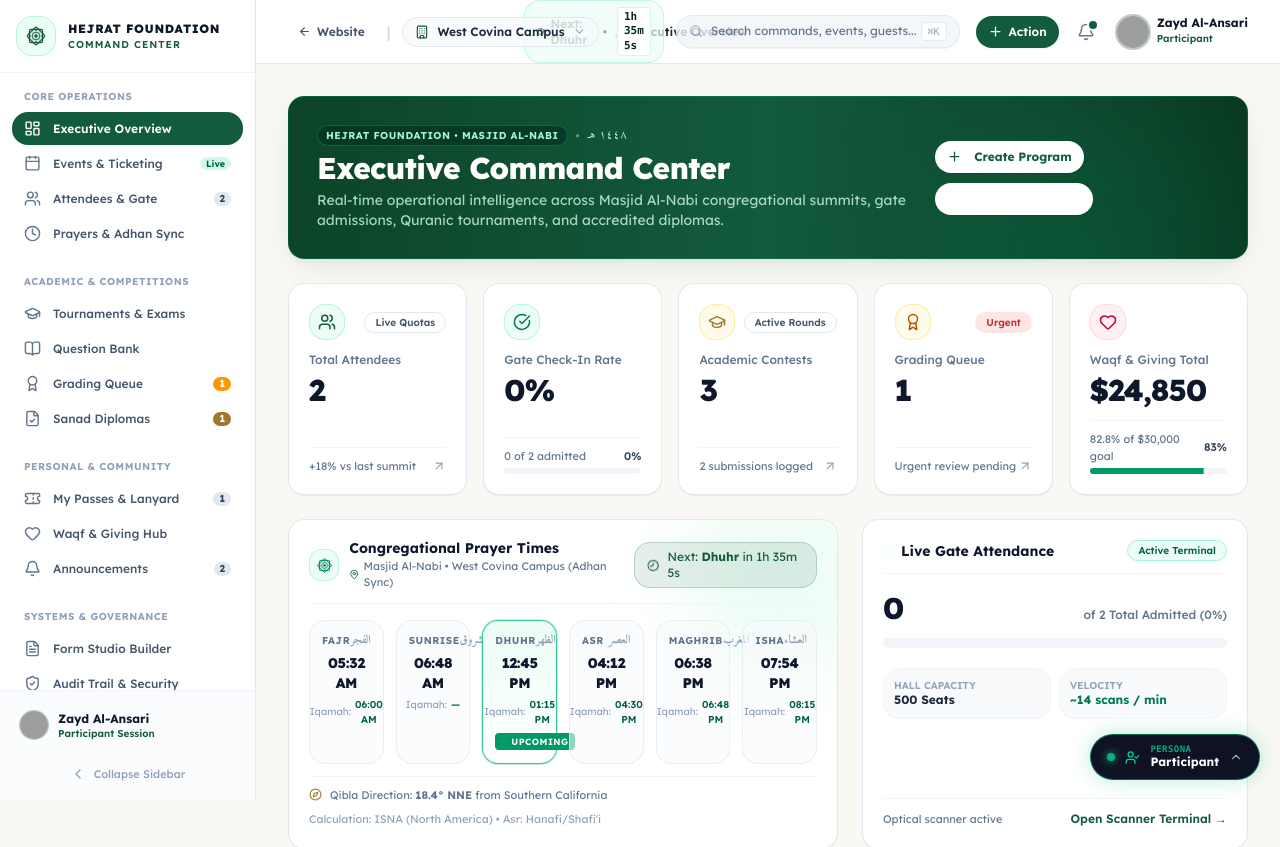
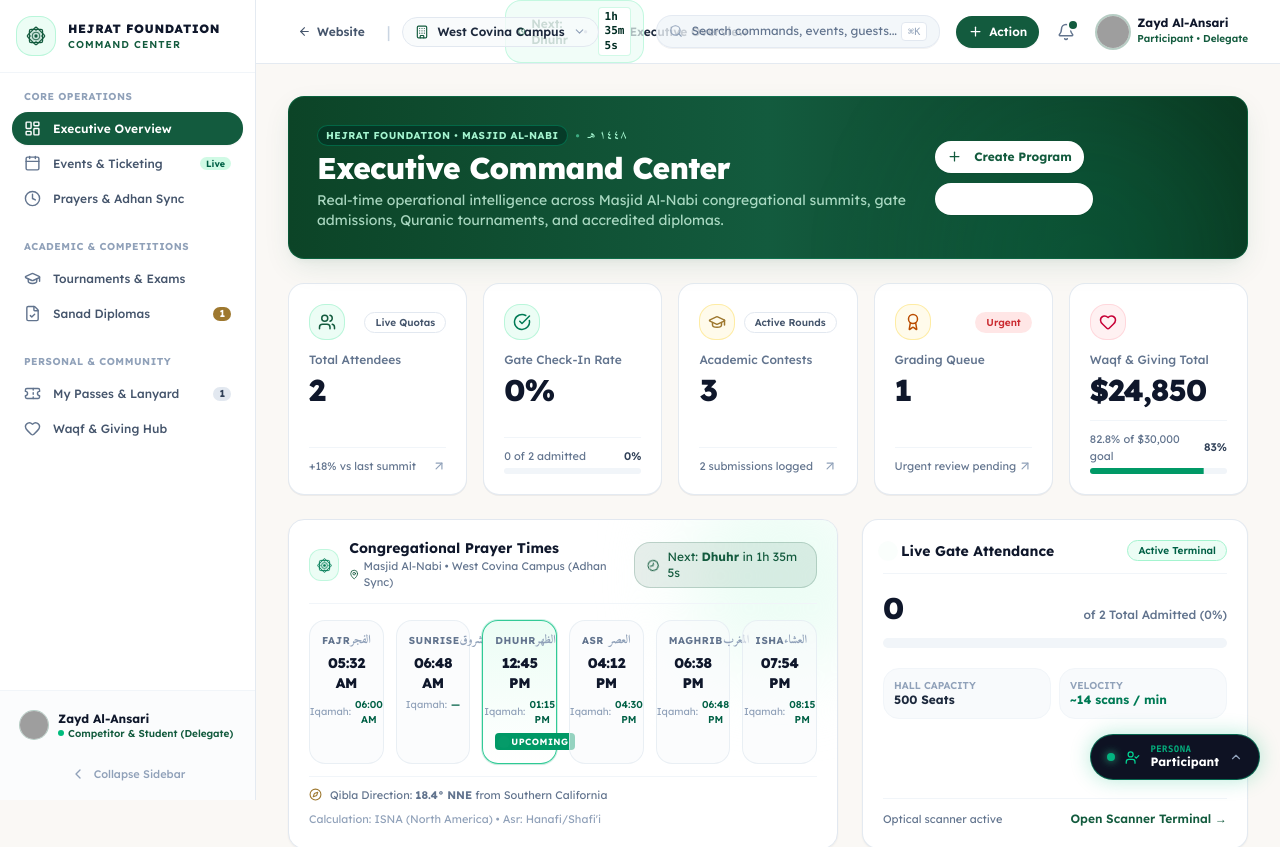
Before and after one commit to FuadTesfaye/ilmflow-state, a Next.js app: page /dashboard in a window 1280 px wide. Shown: the top 847 px of the page. Built offline with nearby package versions, Linux system fonts and the light colour scheme; grey boxes are pictures that could not be loaded.

Commit message:
feat(rbac): enforce role filtering across sidebar, topbar quick actions, and mobile nav (Batch 2/3)

```diff
--- a/src/components/dashboard/EnterpriseSidebar.tsx
+++ b/src/components/dashboard/EnterpriseSidebar.tsx
@@ -1,9 +1,11 @@
 'use client';
 
-import React from 'react';
+import React, { useMemo } from 'react';
 import Link from 'next/link';
 import { usePathname } from 'next/navigation';
 import { useApp } from '../../context/AppContext';
+import { Role } from '../../types';
+import { Permission } from '../../lib/permissions/rbac';
 import { IslamicStarEmblem } from '../common/IslamicPattern';
 import {
   LayoutDashboard,
@@ -48,6 +50,8 @@ interface SidebarNavItem {
   badge?: string;
   count?: number;
   countVariant?: 'urgent' | 'normal' | 'gold';
+  permission?: Permission;
+  allowedRoles?: Role[];
 }
 
 interface SidebarNavGroup {
@@ -64,7 +68,16 @@ export const EnterpriseSidebar: React.FC<EnterpriseSidebarProps> = ({
   setMobileOpen
 }) => {
   const pathname = usePathname();
-  const { currentUser, manualSubmissions, registrations, certificates, announcements } = useApp();
+  const {
+    currentUser,
+    can,
+    isTabPermitted,
+    currentRoleMeta,
+    manualSubmissions,
+    registrations,
+    certificates,
+    announcements
+  } = useApp();
 
   const pendingGradingCount = manualSubmissions.filter((s) => s.status === 'pending_review').length;
   const activeRegistrationsCount = registrations.filter((r) => r.status === 'checked_in' || r.status === 'approved' || r.status === 'submitted').length;
@@ -93,6 +106,7 @@ export const EnterpriseSidebar: React.FC<EnterpriseSidebarProps> = ({
           label: 'Attendees & Gate',
           icon: Users,
           isTab: true,
+          permission: 'attendance:view',
           count: activeRegistrationsCount
         },
         {
@@ -110,19 +124,22 @@ export const EnterpriseSidebar: React.FC<EnterpriseSidebarProps> = ({
           id: 'competitions',
           label: 'Tournaments & Exams',
           icon: GraduationCap,
-          isTab: true
+          isTab: true,
+          allowedRoles: ['superadmin', 'admin', 'judge', 'participant', 'parent']
         },
         {
           id: 'questions',
           label: 'Question Bank',
           icon: BookOpen,
-          isTab: true
+          isTab: true,
+          permission: 'question:view'
         },
         {
           id: 'grading',
           label: 'Grading Queue',
           icon: Award,
           isTab: true,
+          permission: 'submission:grade',
           count: pendingGradingCount,
           countVariant: pendingGradingCount > 0 ? 'urgent' : 'normal'
         },
@@ -131,6 +148,7 @@ export const EnterpriseSidebar: React.FC<EnterpriseSidebarProps> = ({
           label: 'Sanad Diplomas',
           icon: FileCheck,
           isTab: true,
+          allowedRoles: ['superadmin', 'admin', 'judge', 'participant', 'parent'],
           count: myCertificatesCount > 0 ? myCertificatesCount : undefined,
           countVariant: 'gold'
         }
@@ -144,6 +162,7 @@ export const EnterpriseSidebar: React.FC<EnterpriseSidebarProps> = ({
           label: 'My Passes & Lanyard',
           icon: Ticket,
           isTab: true,
+          allowedRoles: ['superadmin', 'admin', 'judge', 'staff', 'participant', 'parent'],
           count: myRegistrationsCount > 0 ? myRegistrationsCount : undefined
         },
         {
@@ -168,29 +187,53 @@ export const EnterpriseSidebar: React.FC<EnterpriseSidebarProps> = ({
           id: 'forms',
           label: 'Form Studio Builder',
           icon: FileText,
-          isTab: true
+          isTab: true,
+          permission: 'event:create'
         },
         {
           id: 'audit-logs',
           label: 'Audit Trail & Security',
           icon: ShieldCheck,
-          href: '/admin/audit-logs'
+          href: '/admin/audit-logs',
+          permission: 'audit:view'
         },
         {
           id: 'analytics',
           label: 'Psychometrics & Data',
           icon: BarChart3,
-          href: '/admin/analytics'
+          href: '/admin/analytics',
+          permission: 'analytics:view'
         },
         {
           id: 'settings',
           label: 'System Settings',
           icon: Settings,
-          isTab: true
+          isTab: true,
+          permission: 'settings:view'
         }
       ]
     }
   ];
+
+  const visibleNavGroups = useMemo(() => {
+    return navGroups
+      .map((group) => ({
+        ...group,
+        items: group.items.filter((item) => {
+          if (item.allowedRoles && !item.allowedRoles.includes(currentUser.role)) {
+            return false;
+          }
+          if (item.permission && !can(item.permission)) {
+            return false;
+          }
+          if (item.isTab && !isTabPermitted(item.id)) {
+            return false;
+          }
+          return true;
+        })
+      }))
+      .filter((group) => group.items.length > 0);
+  }, [navGroups, currentUser.role, can, isTabPermitted]);
 
   const handleItemClick = (item: any) => {
     if (item.isTab && onSelectTab) {
@@ -231,7 +274,7 @@ export const EnterpriseSidebar: React.FC<EnterpriseSidebarProps> = ({
 
       {/* Navigation Group Items */}
       <div className="flex-1 overflow-y-auto px-3 py-4 space-y-6">
-        {navGroups.map((group, gIdx) => (
+        {visibleNavGroups.map((group, gIdx) => (
           <div key={gIdx} className="space-y-1">
             {!isCollapsed && (
               <h4 className="px-3 text-[10px] font-bold text-slate-400 uppercase tracking-wider mb-2">
@@ -327,8 +370,9 @@ export const EnterpriseSidebar: React.FC<EnterpriseSidebarProps> = ({
           {!isCollapsed && (
             <div className="flex flex-col min-w-0 flex-1 text-left">
               <span className="text-xs font-bold text-slate-900 truncate">{currentUser.name}</span>
-              <span className="text-[10px] text-[#135B3E] font-semibold truncate capitalize">
-                {currentUser.role} Session
+              <span className="text-[10px] text-[#135B3E] font-semibold truncate capitalize flex items-center gap-1">
+                <span className="w-1.5 h-1.5 rounded-full bg-emerald-500 inline-block shrink-0" />
+                <span className="truncate">{currentRoleMeta.label} ({currentRoleMeta.badge})</span>
               </span>
             </div>
           )}
--- a/src/components/dashboard/EnterpriseTopbar.tsx
+++ b/src/components/dashboard/EnterpriseTopbar.tsx
@@ -25,7 +25,11 @@ import {
   Shield,
   UserCheck,
   ArrowLeft,
-  QrCode
+  QrCode,
+  ShieldAlert,
+  Users,
+  Ticket,
+  Eye
 } from 'lucide-react';
 
 interface EnterpriseTopbarProps {
@@ -41,7 +45,7 @@ export const EnterpriseTopbar: React.FC<EnterpriseTopbarProps> = ({
   onQuickAction,
   currentTabName = 'Overview'
 }) => {
-  const { currentUser, switchRole, announcements } = useApp();
+  const { currentUser, switchRole, announcements, can, currentRoleMeta } = useApp();
   const [selectedBranch, setSelectedBranch] = useState<'West Covina Campus' | 'Madinah Virtual Hub'>('West Covina Campus');
   const [notifOpen, setNotifOpen] = useState(false);
 
@@ -143,24 +147,52 @@ export const EnterpriseTopbar: React.FC<EnterpriseTopbarProps> = ({
             </Button>
           }
         >
-          <DropdownMenuLabel>Create &amp; Dispatch</DropdownMenuLabel>
+          <DropdownMenuLabel>Contextual Actions</DropdownMenuLabel>
+          {can('event:create') && (
             <DropdownMenuItem onClick={() => onQuickAction('create-event')}>
               <Calendar size={14} className="text-emerald-700" />
               <span>New Community Event</span>
             </DropdownMenuItem>
+          )}
+          {can('question:create') && (
             <DropdownMenuItem onClick={() => onQuickAction('add-question')}>
               <FileText size={14} className="text-emerald-700" />
               <span>Add Question to Bank</span>
             </DropdownMenuItem>
+          )}
+          {can('announcement:create') && (
             <DropdownMenuItem onClick={() => onQuickAction('new-announcement')}>
               <Bell size={14} className="text-emerald-700" />
               <span>Broadcast Announcement</span>
             </DropdownMenuItem>
+          )}
+          {can('submission:grade') && (
+            <DropdownMenuItem onClick={() => onQuickAction('grade-next')}>
+              <Award size={14} className="text-amber-600" />
+              <span>Grade Next Submission</span>
+            </DropdownMenuItem>
+          )}
+          {can('attendance:scan') && (
+            <DropdownMenuItem onClick={() => onQuickAction('scan-gate')}>
+              <QrCode size={14} className="text-blue-600" />
+              <span>Gate Optical Scanner</span>
+            </DropdownMenuItem>
+          )}
+          {can('pass:view_own') && (
+            <DropdownMenuItem onClick={() => onQuickAction('view-passes')}>
+              <Ticket size={14} className="text-purple-600" />
+              <span>My Delegate Pass</span>
+            </DropdownMenuItem>
+          )}
+          {can('registration:export') && (
+            <>
               <DropdownMenuSeparator />
               <DropdownMenuItem onClick={() => onQuickAction('export-csv')}>
                 <Download size={14} className="text-slate-600" />
                 <span>Export Attendees (CSV)</span>
               </DropdownMenuItem>
+            </>
+          )}
         </DropdownMenu>
 
         {/* Notifications Popover */}
@@ -215,24 +247,31 @@ export const EnterpriseTopbar: React.FC<EnterpriseTopbarProps> = ({
               <div className="hidden xl:flex flex-col text-left">
                 <span className="text-xs font-bold text-slate-900 leading-none">{currentUser.name}</span>
                 <span className="text-[10px] text-[#135B3E] font-semibold capitalize mt-0.5">
-                  {currentUser.role}
+                  {currentUser.role} • {currentRoleMeta.badge}
                 </span>
               </div>
             </div>
           }
         >
-          <DropdownMenuLabel>Simulation Persona Switcher</DropdownMenuLabel>
+          <DropdownMenuLabel>Active Persona Switcher</DropdownMenuLabel>
+          <DropdownMenuItem onClick={() => switchRole('superadmin')}>
+            <ShieldAlert size={14} className="text-amber-700" />
+            <div className="flex flex-col">
+              <span className="font-semibold">Super Administrator</span>
+              <span className="text-[10px] text-slate-400">Supreme governance &amp; audit</span>
+            </div>
+          </DropdownMenuItem>
           <DropdownMenuItem onClick={() => switchRole('admin')}>
             <Shield size={14} className="text-emerald-700" />
             <div className="flex flex-col">
-              <span className="font-semibold">Super Administrator</span>
-              <span className="text-[10px] text-slate-400">Full operations &amp; settings</span>
+              <span className="font-semibold">Platform Administrator</span>
+              <span className="text-[10px] text-slate-400">Events, exams &amp; admissions</span>
             </div>
           </DropdownMenuItem>
           <DropdownMenuItem onClick={() => switchRole('judge')}>
             <Award size={14} className="text-[#9E782F]" />
             <div className="flex flex-col">
-              <span className="font-semibold">Scholar / Judge</span>
+              <span className="font-semibold">Scholar Adjudicator</span>
               <span className="text-[10px] text-slate-400">Grading rubric workstation</span>
             </div>
           </DropdownMenuItem>
@@ -244,10 +283,24 @@ export const EnterpriseTopbar: React.FC<EnterpriseTopbarProps> = ({
             </div>
           </DropdownMenuItem>
           <DropdownMenuItem onClick={() => switchRole('participant')}>
-            <Sparkles size={14} className="text-purple-600" />
+            <UserCheck size={14} className="text-purple-600" />
             <div className="flex flex-col">
-              <span className="font-semibold">Attendee / Contestant</span>
+              <span className="font-semibold">Attendee / Competitor</span>
               <span className="text-[10px] text-slate-400">Passes &amp; certificates hub</span>
+            </div>
+          </DropdownMenuItem>
+          <DropdownMenuItem onClick={() => switchRole('parent')}>
+            <Users size={14} className="text-indigo-600" />
+            <div className="flex flex-col">
+              <span className="font-semibold">Family Guardian</span>
+              <span className="text-[10px] text-slate-400">Dependent badges &amp; sanads</span>
+            </div>
+          </DropdownMenuItem>
+          <DropdownMenuItem onClick={() => switchRole('visitor')}>
+            <Eye size={14} className="text-slate-600" />
+            <div className="flex flex-col">
+              <span className="font-semibold">Public Community Visitor</span>
+              <span className="text-[10px] text-slate-400">Public program catalog</span>
             </div>
           </DropdownMenuItem>
           <DropdownMenuSeparator />
--- a/src/components/dashboard/MobileBottomNav.tsx
+++ b/src/components/dashboard/MobileBottomNav.tsx
@@ -9,7 +9,9 @@ import {
   QrCode,
   Award,
   Menu,
-  GraduationCap
+  GraduationCap,
+  FileCheck,
+  Heart
 } from 'lucide-react';
 
 interface MobileBottomNavProps {
@@ -23,63 +25,68 @@ export const MobileBottomNav: React.FC<MobileBottomNavProps> = ({
   onSelectTab,
   onOpenMenu
 }) => {
-  const { currentUser, manualSubmissions, registrations } = useApp();
+  const { currentUser, manualSubmissions, registrations, certificates } = useApp();
 
   const pendingGradingCount = manualSubmissions.filter((s) => s.status === 'pending_review').length;
-  const activeRegistrationsCount = registrations.filter((r) => r.status === 'checked_in').length;
+  const activeRegistrationsCount = registrations.filter((r) => r.status === 'checked_in' || r.status === 'approved').length;
+  const myCertificatesCount = certificates.filter(
+    (c) => c.recipientEmail === currentUser.email || c.recipientName.toLowerCase().includes(currentUser.name.toLowerCase().split(' ')[0])
+  ).length;
 
-  const getActionItem = () => {
-    if (currentUser.role === 'judge') {
-      return {
-        id: 'grading',
-        label: 'Adjudicate',
-        icon: Award,
-        badge: pendingGradingCount > 0 ? pendingGradingCount : undefined
-      };
+  const getNavItems = () => {
+    switch (currentUser.role) {
+      case 'judge':
+        return [
+          { id: 'overview', label: 'Overview', icon: LayoutDashboard },
+          { id: 'grading', label: 'Adjudicate', icon: Award, badge: pendingGradingCount > 0 ? pendingGradingCount : undefined },
+          { id: 'competitions', label: 'Exams', icon: GraduationCap },
+          { id: 'certificates', label: 'Sanads', icon: FileCheck }
+        ];
+
+      case 'staff':
+        return [
+          { id: 'overview', label: 'Overview', icon: LayoutDashboard },
+          { id: 'registrations', label: 'Gate Scan', icon: QrCode, badge: activeRegistrationsCount > 0 ? activeRegistrationsCount : undefined },
+          { id: 'events', label: 'Events', icon: Calendar },
+          { id: 'passes', label: 'Staff Pass', icon: Ticket }
+        ];
+
+      case 'participant':
+        return [
+          { id: 'overview', label: 'Overview', icon: LayoutDashboard },
+          { id: 'passes', label: 'My Passes', icon: Ticket },
+          { id: 'competitions', label: 'Exams', icon: GraduationCap },
+          { id: 'certificates', label: 'My Sanads', icon: FileCheck, badge: myCertificatesCount > 0 ? myCertificatesCount : undefined }
+        ];
+
+      case 'parent':
+        return [
+          { id: 'overview', label: 'Overview', icon: LayoutDashboard },
+          { id: 'passes', label: 'Family Pass', icon: Ticket },
+          { id: 'certificates', label: 'Sanads', icon: FileCheck },
+          { id: 'events', label: 'Events', icon: Calendar }
+        ];
+
+      case 'visitor':
+        return [
+          { id: 'overview', label: 'Overview', icon: LayoutDashboard },
+          { id: 'events', label: 'Events', icon: Calendar },
+          { id: 'giving', label: 'Waqf', icon: Heart }
+        ];
+
+      case 'admin':
+      case 'superadmin':
+      default:
+        return [
+          { id: 'overview', label: 'Overview', icon: LayoutDashboard },
+          { id: 'events', label: 'Events', icon: Calendar },
+          { id: 'registrations', label: 'Gate', icon: QrCode },
+          { id: 'grading', label: 'Grading', icon: Award, badge: pendingGradingCount > 0 ? pendingGradingCount : undefined }
+        ];
     }
-    if (currentUser.role === 'staff') {
-      return {
-        id: 'registrations',
-        label: 'Gate Scan',
-        icon: QrCode,
-        badge: activeRegistrationsCount > 0 ? activeRegistrationsCount : undefined
-      };
-    }
-    if (currentUser.role === 'admin' || currentUser.role === 'superadmin') {
-      return {
-        id: 'grading',
-        label: 'Grading',
-        icon: Award,
-        badge: pendingGradingCount > 0 ? pendingGradingCount : undefined
-      };
-    }
-    return {
-      id: 'passes',
-      label: 'My Passes',
-      icon: Ticket
-    };
   };
 
-  const actionItem = getActionItem();
-
-  const navItems = [
-    {
-      id: 'overview',
-      label: 'Overview',
-      icon: LayoutDashboard
-    },
-    {
-      id: 'events',
-      label: 'Events',
-      icon: Calendar
-    },
-    actionItem,
-    {
-      id: 'competitions',
-      label: 'Exams',
-      icon: GraduationCap
-    }
-  ];
+  const navItems = getNavItems();
 
   return (
     <nav
```
Lines whose indentation alone changed are shown as unchanged.
